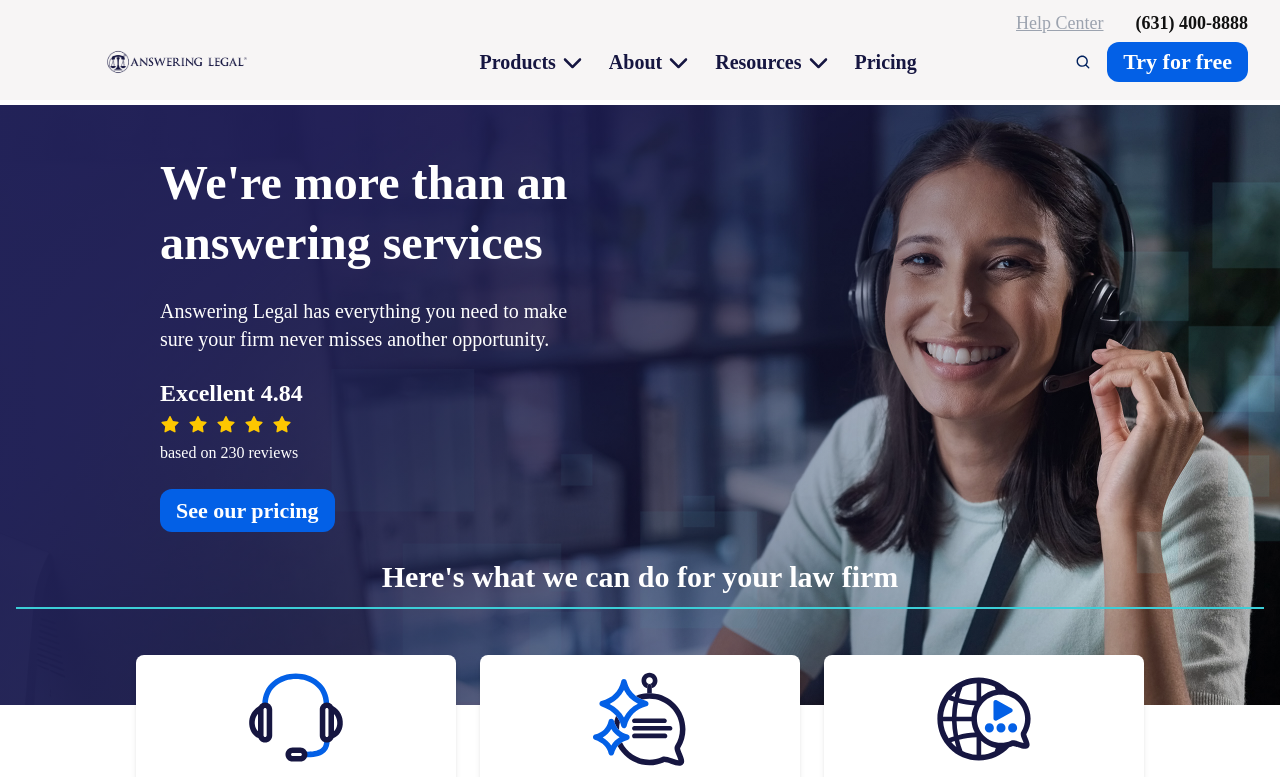
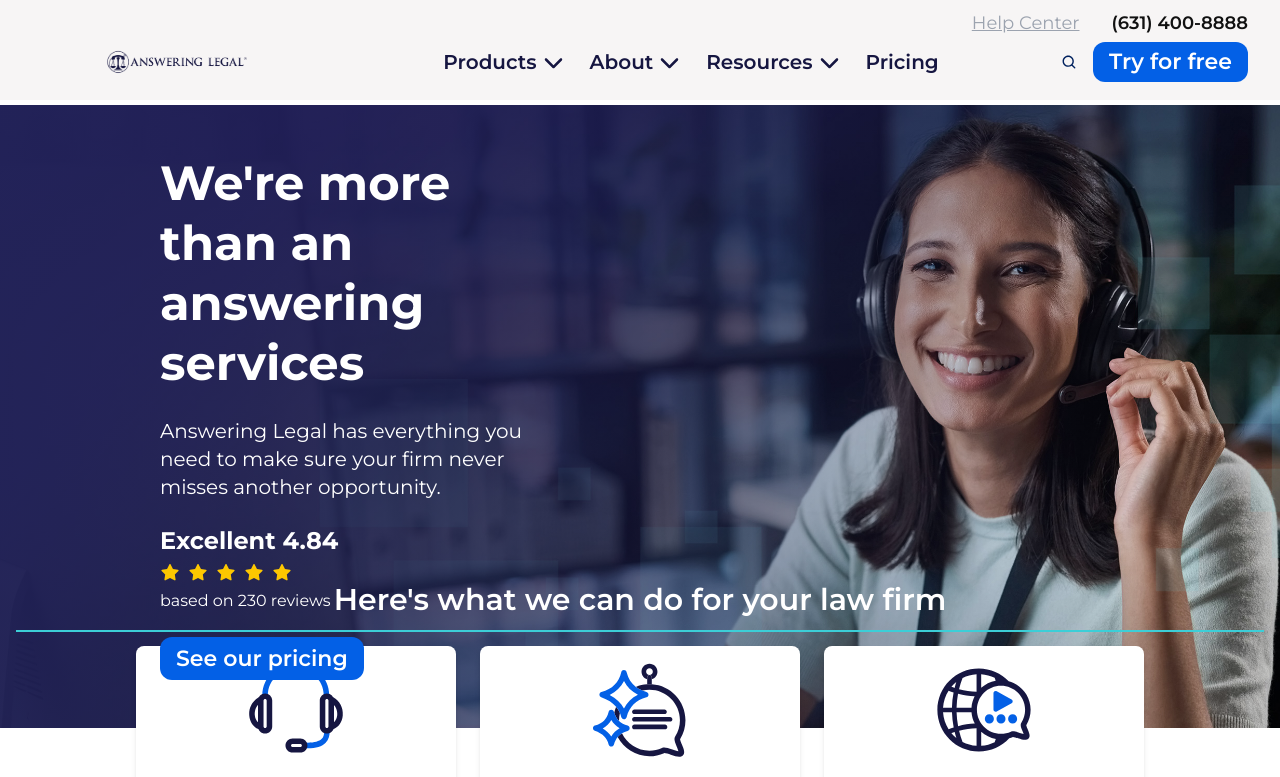
Before and after one commit to mahmadsadikRepositry/frontend-assignment-nextjs, a Next.js app: page / in a window 1280 px wide. Shown: the top 777 px of the page. Built offline with nearby package versions, Linux system fonts and the light colour scheme.

Commit message:
Adding font

```diff
--- a/app/Components/ServiceForm/useServiceForm.ts
+++ b/app/Components/ServiceForm/useServiceForm.ts
@@ -54,8 +54,7 @@
     setSubmitting(true);
     try {
       await new Promise((res) => setTimeout(res, 800));
-      console.log("Form Data", values);
-      setSuccess("Thanks — we sent you to plans & pricing.");
+      setSuccess("Thanks — we've sent you a confirmation email!");
       setValues({
         firstName: "",
         lastName: "",
--- a/app/layout.tsx
+++ b/app/layout.tsx
@@ -1,25 +1,17 @@
 import type { Metadata } from "next";
-import { Geist, Geist_Mono } from "next/font/google";
+import { Geist, Geist_Mono, Montserrat } from "next/font/google";
 import "./globals.css";
 import "./fontawesome";
 import NavBar from "./Components/NavBar/NavBar";
 import ResponsiveNavBar from "./Components/NavBar/ResponsiveNavBar";
 import { Footer } from "./Components/Footer/Footer";
 
-const geistSans = Geist({
-  variable: "--font-geist-sans",
-  subsets: ["latin"],
-});
-
-const geistMono = Geist_Mono({
-  variable: "--font-geist-mono",
-  subsets: ["latin"],
-});
-
-export const metadata: Metadata = {
-  title: "Create Next App",
-  description: "Generated by create next app",
-};
+const montserrat = Montserrat({
+  subsets: ['latin'],
+  weight: ['100','200','300','400','500','600','700','800','900'], // all weights
+  variable: '--font-montserrat',
+  display: 'swap',
+})
 
 export default function RootLayout({
   children,
@@ -27,10 +19,9 @@
   children: React.ReactNode;
 }>) {
   return (
-    <html lang="en">
-      <body
-        className={`${geistSans.variable} ${geistMono.variable} antialiased`}
-      >
+          <html lang="en" className={montserrat.variable}>
+
+      <body      >
         <div className="flex flex-col min-h-screen">
           <ResponsiveNavBar />
           <div className=" h-[102px] lg:h-[134px] bg-offWhite"></div>
--- a/package.json
+++ b/package.json
@@ -14,6 +14,7 @@
     "@fortawesome/free-regular-svg-icons": "^7.1.0",
     "@fortawesome/free-solid-svg-icons": "^7.1.0",
     "@fortawesome/react-fontawesome": "^3.1.0",
+    "@next/font": "^14.2.15",
     "@radix-ui/react-dialog": "^1.1.15",
     "@radix-ui/react-navigation-menu": "^1.2.14",
     "@radix-ui/react-slot": "^1.2.3",
```
Also changed, not shown: 1 other file (tests, documents, lock files or other folders).
